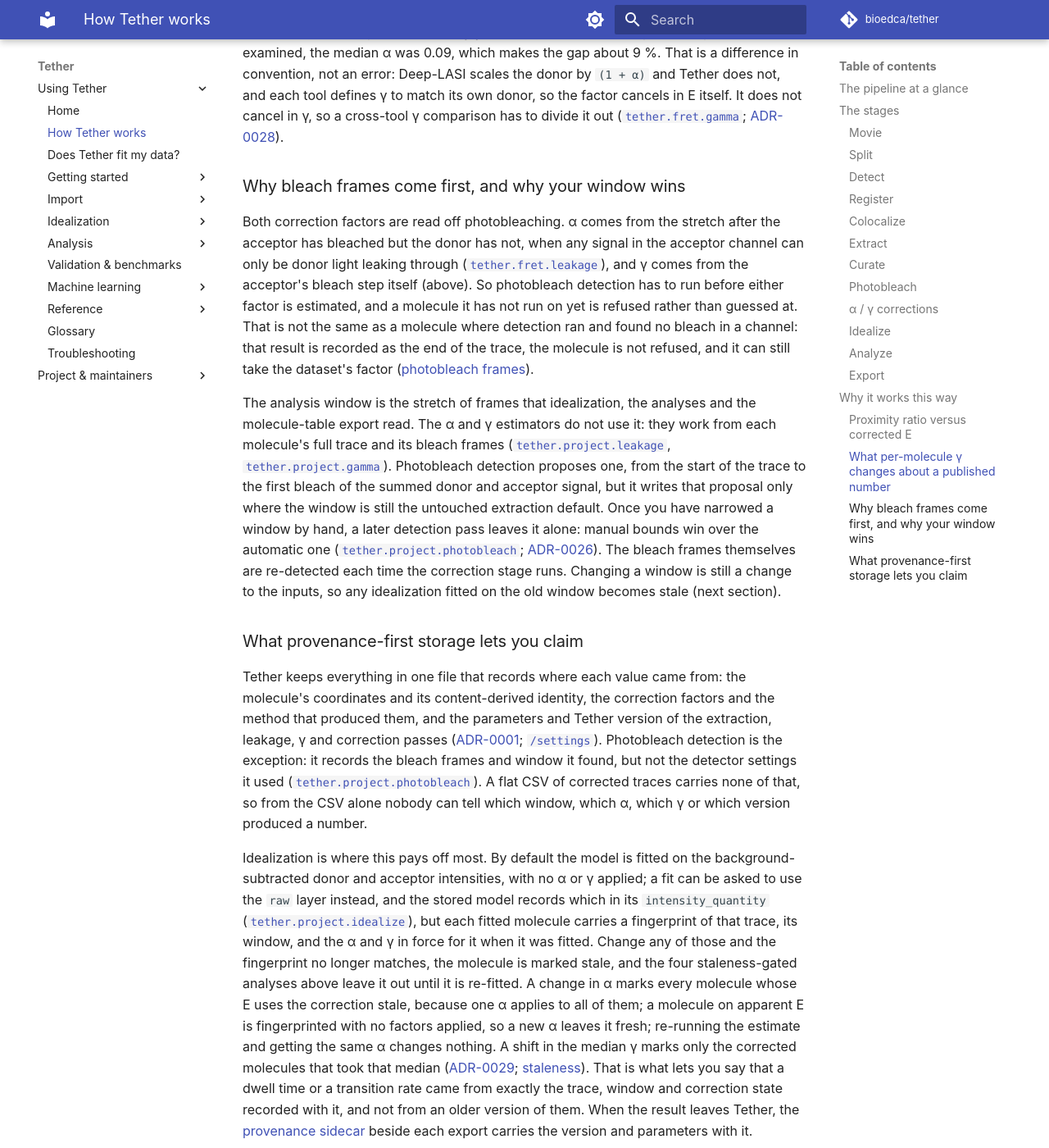
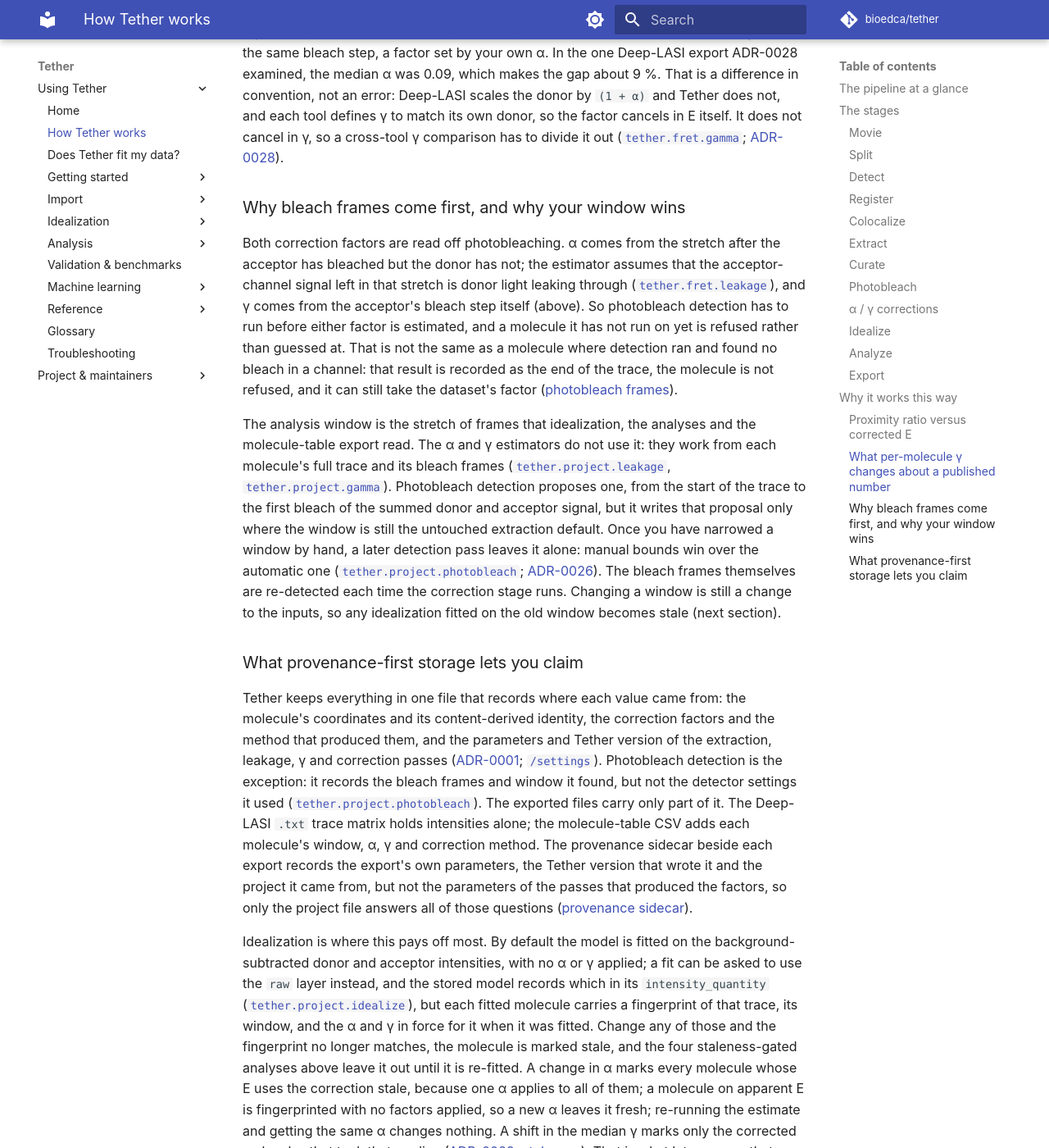
Before and after one commit to bioedca/tether, an MkDocs documentation site: the page built from docs/pipeline.md, in a window 1280 px wide and 1400 px high, scrolled down 5512 px. Shown: the whole window at 82% size. Built offline with MkDocs 1.6.1 and Material for MkDocs 9.7.7, drawn with Linux system fonts in a browser that asks for light colours; comment, search, counter and statistics services are not loaded; the version menu is left out; some of the changed text lies outside the part shown.

Commit message:
docs(pipeline): narrow the .tmap, apparent-E, leakage and export claims (#171)
Codex round 7 on d789544: imported .tmap maps are used as given only
when they need cropping alone; only E-valued plots and the CSV E summary
are apparent E; the donor-only tail is the estimator's assumption; the
exports and their sidecars are described as they are, with the pass
parameters left in the project file.

```diff
--- a/docs/pipeline.md
+++ b/docs/pipeline.md
@@ -90,9 +90,11 @@
 confidence rather than silently trusted
 ([RMS gate](glossary.md#rms-gate-low-confidence-registration);
 [ADR-0014](adr/0014-registration-map-rms-gate-and-over-gate.md)). If you supply Deep-LASI's own
-`.tmap` instead, Tether uses that map as given: there are no paired spots to measure it
-against, so its residual is recorded as unknown and the gate is not applied
-([`tether.project.extract`](https://github.com/bioedca/tether/blob/main/src/tether/project/extract.py)).
+`.tmap` instead and its channels need only cropping, Tether uses that map as given: there are
+no paired spots to measure it against, so its residual is recorded as unknown and the gate is
+not applied. A `.tmap` that also rotates or flips a channel is refused for now
+([acquisition geometry](compatibility.md#acquisition-geometry);
+[`tether.project.extract`](https://github.com/bioedca/tether/blob/main/src/tether/project/extract.py)).
 
 - **Writes:** the registration map under `/calibration`, with its residual and source.
 - **Read more:** [registration](glossary.md#registration-tmap),
@@ -219,8 +221,9 @@
 the correction factors set to do nothing, so the two can never be defined differently
 ([apparent E](glossary.md#apparent-e)).
 
-Two things follow for the plot in front of you. First, every population plot and every
-exported E summary is apparent E, even after the corrections succeeded
+Two things follow for the plot in front of you. First, every population plot that shows
+E, and the E summary in the molecule-table export, is apparent E, even after the corrections
+succeeded
 ([apparent E](glossary.md#apparent-e); [Exports](reference/exports.md)). Second, when α or γ
 cannot be estimated, for example because too few molecules qualify, Tether does not let the
 missing factor reach any number. The factor's cell holds a `NaN` sentinel meaning "no factor
@@ -256,8 +259,8 @@
 ### Why bleach frames come first, and why your window wins
 
 Both correction factors are read off photobleaching. α comes from the stretch after the
-acceptor has bleached but the donor has not, when any signal in the acceptor channel can only
-be donor light leaking through
+acceptor has bleached but the donor has not; the estimator assumes that the acceptor-channel
+signal left in that stretch is donor light leaking through
 ([`tether.fret.leakage`](https://github.com/bioedca/tether/blob/main/src/tether/fret/leakage.py)),
 and γ comes from the acceptor's bleach step itself (above). So photobleach detection has to run
 before either factor is estimated, and a molecule it has not run on yet is refused rather
@@ -290,9 +293,13 @@
 [`/settings`](reference/tether-format.md#settings-provenance-of-each-pipeline-stage)).
 Photobleach detection is the exception: it records the bleach frames and window it found, but
 not the detector settings it used
-([`tether.project.photobleach`](https://github.com/bioedca/tether/blob/main/src/tether/project/photobleach.py)). A flat CSV of corrected traces carries
-none of that, so from the CSV alone nobody can tell which window, which α, which γ or which
-version produced a number.
+([`tether.project.photobleach`](https://github.com/bioedca/tether/blob/main/src/tether/project/photobleach.py)). The exported files carry only part
+of it. The Deep-LASI `.txt` trace matrix holds intensities alone; the molecule-table CSV adds
+each molecule's window, α, γ and correction method. The provenance sidecar beside each export
+records the export's own parameters, the Tether version that wrote it and the project it came
+from, but not the parameters of the passes that produced the factors, so only the project
+file answers all of those questions
+([provenance sidecar](reference/exports.md#provenance-sidecar)).
 
 Idealization is where this pays off most. By default the model is fitted on the
 background-subtracted donor and acceptor intensities, with no α or γ applied; a fit can be
@@ -310,5 +317,5 @@
 [staleness](glossary.md#staleness-stale-fresh-live)). That is what lets you say that a dwell
 time or a transition rate came from exactly the trace, window and correction state
 recorded with it, and not from an older version of them. When the result leaves Tether, the
-[provenance sidecar](reference/exports.md#provenance-sidecar) beside each export carries the
-version and parameters with it.
+[provenance sidecar](reference/exports.md#provenance-sidecar) beside each export names the
+project it came from, which is where the rest of that record stays.
```
